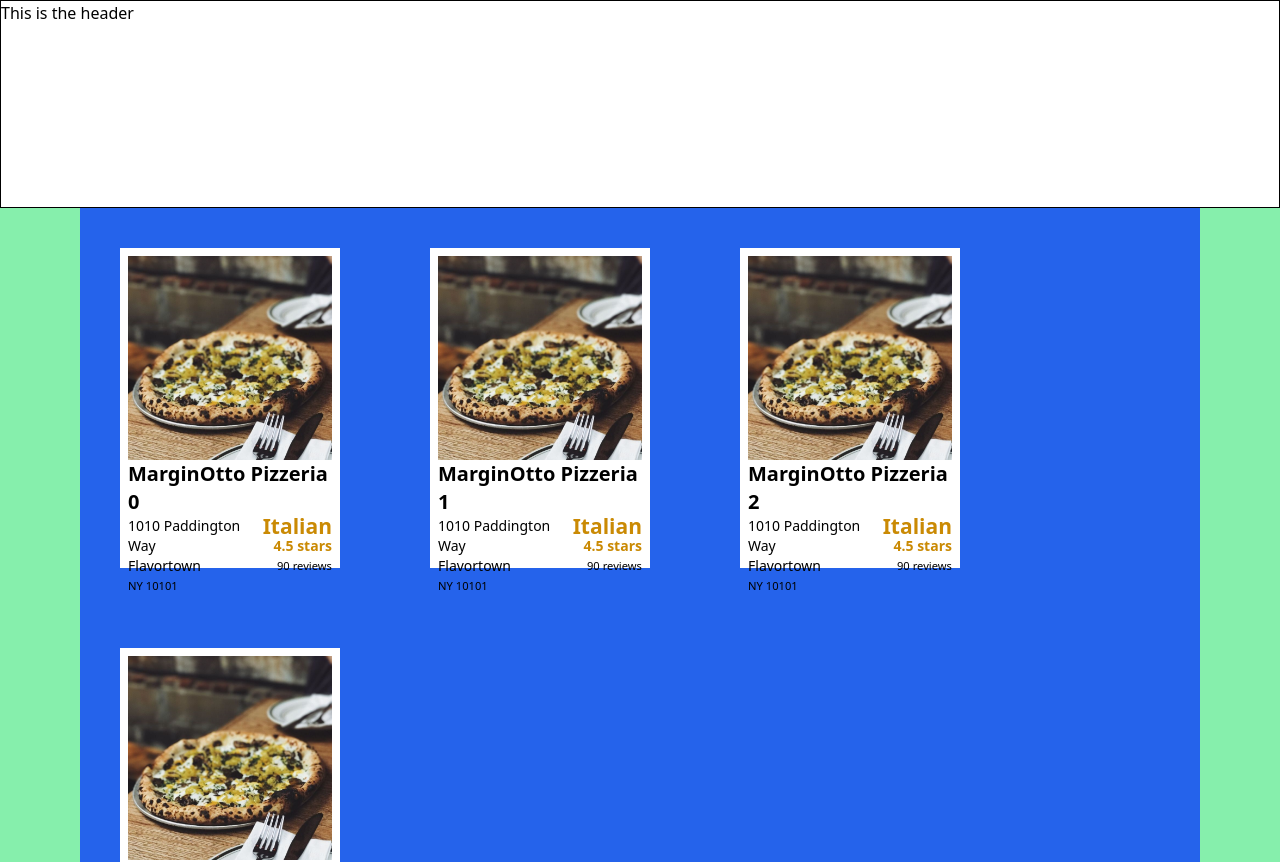
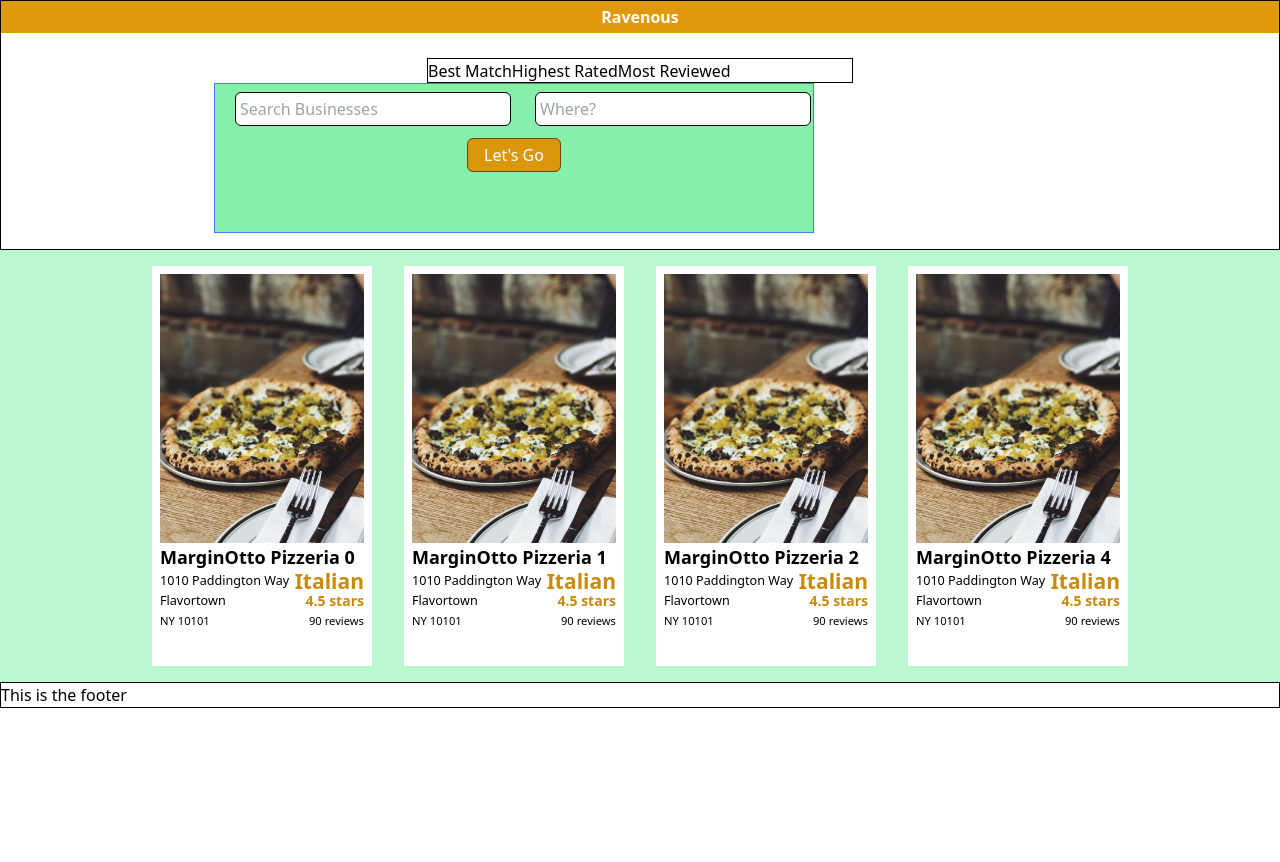
Before and after one commit to CephasTanLJ/ravenous-app, a Next.js app: page / in a window 1280 px wide. Shown: the top 862 px of the page. Built offline with nearby package versions, Linux system fonts and the light colour scheme.

Commit message:
Creating the searchbar forms

```diff
--- a/src/Container/BusinessContainer.tsx
+++ b/src/Container/BusinessContainer.tsx
@@ -58,7 +58,7 @@ export default function BusinessContainer(){
 
         {!loading && restaurantsData.map((restaurantObj) => {
                 return (
-                <li key={restaurantObj.name} className="">
+                <li key={restaurantObj.name} className="flex">
                     <Business businessDetails={{...restaurantObj}} />
                 </li>
                 );
--- a/src/app/page.tsx
+++ b/src/app/page.tsx
@@ -11,7 +11,7 @@ import { dummyData } from "@/database/dummyData";
 function Home() {
 
   return (
-    <main className='flex flex-col justify-between h-[1000px]'>
+    <main className='flex flex-col min-h-[100vw]'>
       <Header />
       <Body />
       <Footer />
--- a/src/components/Body.tsx
+++ b/src/components/Body.tsx
@@ -4,9 +4,9 @@ import BusinessContainer from "@/Container/BusinessContainer";
 export default function Body() {
 
 
-    return (<div className="flex bg-green-300 h-[75%] p-0">
-        <div className="bg-blue-600 mx-20 my-0 h-[100%] w-[100%]">
-            <ul className="flex flex-wrap">
+    return (<div className="flex overflow-auto h-[75%] p-0 align-top bg-green-200">
+        <div className=" mx-20 my-0 h-[100%] w-[100%] align-top">
+            <ul className="flex flex-wrap align-top justify-center">
                 <BusinessContainer />
             </ul>
         </div>
--- a/src/components/Business.tsx
+++ b/src/components/Business.tsx
@@ -20,7 +20,7 @@ const stylingTemp = {
 }
 
 export default function Business({businessDetails} : {businessDetails: BusinessProps}) {
-    return (<div key={businessDetails.name +businessDetails.zipcode} className='flex flex-col font-sans m-10 w-4/12 min-w-[220px] max-w-[230px] h-[320px] min-h-[200px] p-2 bg-white' style={stylingTemp}>
+    return (<div key={businessDetails.name +businessDetails.zipcode} className='flex flex-col font-sans m-4 w-4/12 min-w-[220px] max-w-[230px] h-[400px] min-h-[200px] p-2 bg-white hover:bg-[rgb(209,151,35)] hover:text-white hover:cursor-pointer' style={stylingTemp}>
         <div className='relative h-[70%]'>
             <Image
                 src={businessDetails.image}
@@ -33,13 +33,13 @@ export default function Business({businessDetails} : {businessDetails: BusinessP
         </div>
 
         <div style={stylingTemp} className='min-h-[100px] h-[30%] align-baseline'>
-            <h1 className='font-bold text-xl text-wrap' >{businessDetails.name}</h1>
+            <h1 className='font-bold text-lg text-wrap max-h-10 min-w-[200px]' >{businessDetails.name}</h1>
 
             <div id='restaurantInfo' className="flex text-sm">
 
                 <div id="restaurantLocation" className='justify-items-start w-8/12' >
-                    <p>{businessDetails.address}</p>
-                    <p>{businessDetails.city}</p>
+                    <p className='text-[0.9em]'>{businessDetails.address}</p>
+                    <p className='text-[0.9em]'>{businessDetails.city}</p>
                     <p className='text-[0.8em]'>{`${businessDetails.state} ${businessDetails.zipcode}`}</p>
                 </div>
 
--- a/src/components/Footer.tsx
+++ b/src/components/Footer.tsx
@@ -1,7 +1,7 @@
 import React from "react"
 
 export default function Footer() {
-    return (<div className="border border-black h-[5%] m-0">
+    return (<div className="border border-black h-[5%] m-0 p-0">
         <h1>This is the footer</h1>
     </div>)
 }
--- a/src/components/Header.tsx
+++ b/src/components/Header.tsx
@@ -1,10 +1,12 @@
 import React from "react"
+import Title from "./Title"
+import SearchBar from "./Searchbar"
 
 export default function Header() {
     return (
-        <div className="border border-black h-[25%] m-0">
-            <h1>This is the header</h1>
-
+        <div className="border border-black min-h-[250px] h-[25%] m-0">
+            <Title />
+            <SearchBar />
         </div>
     )
 }
--- /dev/null
+++ b/src/components/Searchbar.tsx
@@ -0,0 +1,26 @@
+"use client"
+
+import React from "react";
+
+const SearchInputClassStyle = "border border-black w-3/12 mx-3 w-6/12 rounded-md p-1"
+
+export default function SearchBar(){
+    return (
+    <div className="grid grid-rows-6 grid-cols-6 h-[150px] content-center align-middle">
+        <ul className="flex border border-black row-start-2 col-start-3 col-end-5">
+            <li>Best Match</li>
+            <li>Highest Rated</li>
+            <li>Most Reviewed</li>
+        </ul>
+        <form className="align-middle row-start-3 row-end-7 col-start-2 col-end-6 border border-blue-500 bg-green-300 min-h-[150px] w-[600px]">
+            <div className="flex justify-center m-2 p-0 w-[600px]">
+                <input className={SearchInputClassStyle} placeholder="Search Businesses"/>
+                <input className={SearchInputClassStyle} placeholder="Where?"/>
+            </div>
+            <div className="flex justify-center">
+                <button className="border border-[rgb(109,73,0)] py-1 px-4 m-1 rounded-md bg-[rgb(219,150,12)] text-white hover:shadow-lg hover:bg-[rgb(220,175,84)]" >Let's Go</button>
+            </div>
+        </form>
+    </div>
+    );
+}
--- /dev/null
+++ b/src/components/Title.tsx
@@ -0,0 +1,3 @@
+export default function Title(){
+    return (<h1 className="font-sans bg-[rgb(224,153,10)] text-white text-center font-bold font-center align-middle p-1">Ravenous</h1>)
+};
```
